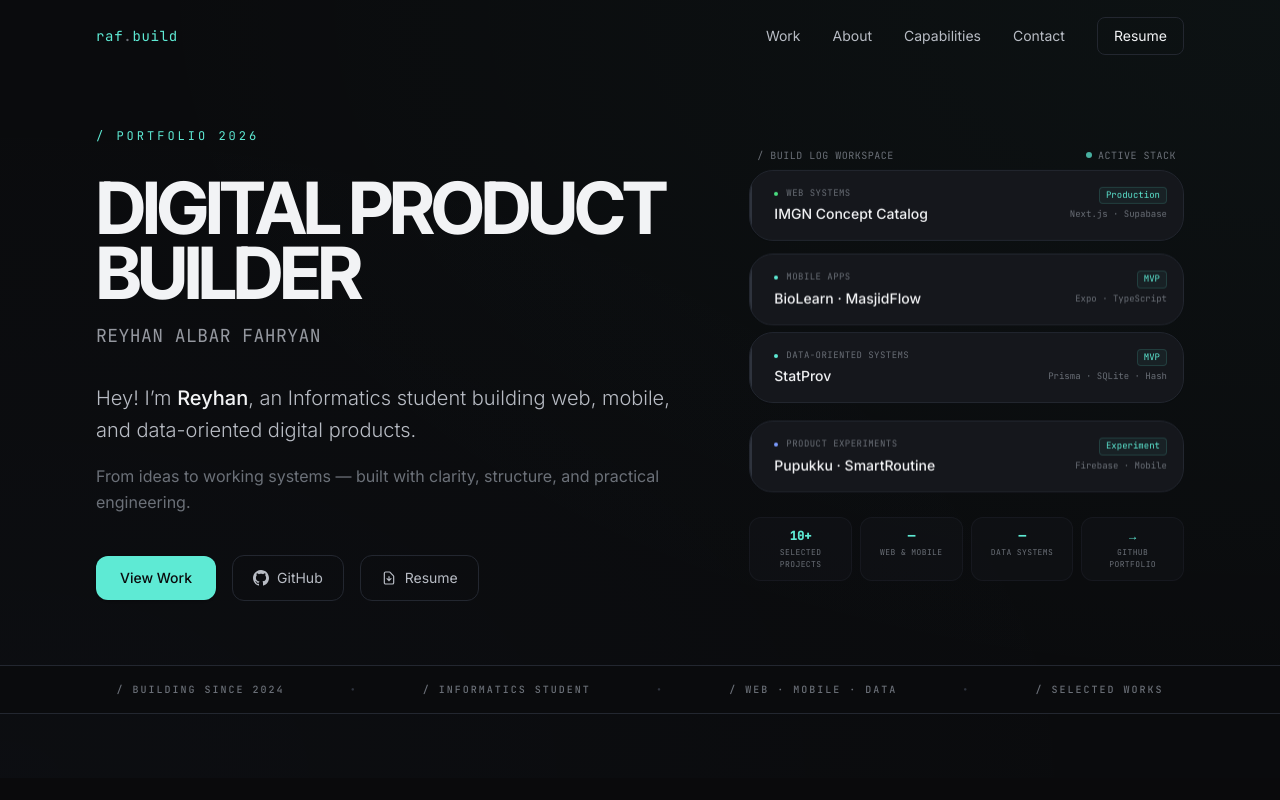
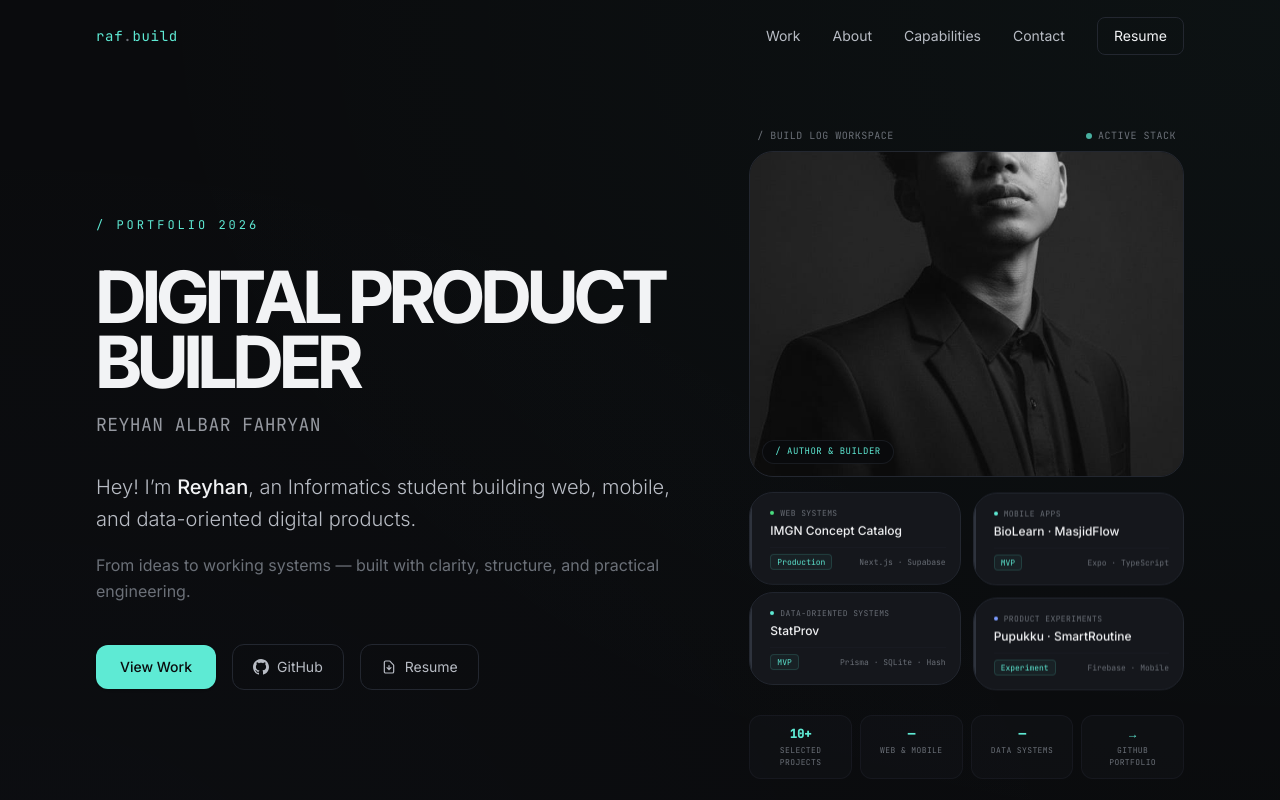
Before and after one commit to Reyyy-05/portfolio-reyhan, an Astro site: page / in a window 1280 px wide. Shown: the top 800 px of the page. Built offline with nearby package versions, Linux system fonts and the light colour scheme; Astro itself is replaced by a stand-in of ours.

Commit message:
feat: add profile picture to hero section and grid stack board

```diff
--- a/src/components/Hero.astro
+++ b/src/components/Hero.astro
@@ -126,31 +126,43 @@ const stats = [
             </span>
           </div>
 
-          <!-- Editorial Card Stack/Board -->
-          <div class="space-y-3 relative">
+          <!-- Profile Picture Visual Card -->
+          <div class="editorial-card card-teal-glow aspect-[4/3] relative overflow-hidden rounded-3xl border border-border/80 bg-surface/50 group reveal">
+            <img
+              src="/profilpicture.jpeg"
+              alt="Portrait of Reyhan Albar Fahryan"
+              class="w-full h-full object-cover object-center grayscale hover:grayscale-0 transition-all duration-500 group-hover:scale-105"
+            />
+            <div class="absolute bottom-3 left-3 bg-bg/85 backdrop-blur-md border border-border/60 rounded-xl px-3 py-1 font-mono text-[9px] text-accent uppercase tracking-wider">
+              / AUTHOR & BUILDER
+            </div>
+          </div>
+
+          <!-- Editorial Card Stack/Board (2x2 Grid) -->
+          <div class="grid grid-cols-1 sm:grid-cols-2 gap-3 relative">
             {boardTiles.map((tile) => (
               <div
                 class:list={[
-                  'editorial-card card-teal-glow p-4 relative overflow-hidden group border border-border/80 bg-surface/90 backdrop-blur-sm',
+                  'editorial-card card-teal-glow p-3.5 relative overflow-hidden group border border-border/80 bg-surface/90 backdrop-blur-sm',
                   tile.animClass,
                 ]}
               >
                 <!-- Subtle left indicator line -->
                 <div class="absolute left-0 top-0 bottom-0 w-[2px] bg-border-strong group-hover:bg-accent transition-colors duration-300"></div>
 
-                <div class="flex items-start justify-between gap-3 pl-2">
-                  <div class="flex-1 min-w-0">
-                    <div class="flex items-center gap-2 mb-1">
+                <div class="flex flex-col justify-between h-full pl-1.5 space-y-2">
+                  <div class="min-w-0">
+                    <div class="flex items-center gap-1.5 mb-1">
                       <span class:list={['w-1 h-1 rounded-full', tile.statusColor]}></span>
-                      <span class="font-mono text-[9px] uppercase tracking-wider text-text-dim">{tile.category}</span>
+                      <span class="font-mono text-[8px] uppercase tracking-wider text-text-dim truncate">{tile.category}</span>
                     </div>
-                    <p class="text-sm text-text font-medium truncate">{tile.project}</p>
+                    <p class="text-xs text-text font-medium truncate">{tile.project}</p>
                   </div>
-                  <div class="flex flex-col items-end gap-1 shrink-0 text-right">
-                    <span class="font-mono text-[9px] text-accent bg-accent/5 border border-accent/15 rounded px-1.5 py-0.25">
+                  <div class="flex justify-between items-center text-left border-t border-border/30 pt-1.5">
+                    <span class="font-mono text-[8px] text-accent bg-accent/5 border border-accent/15 rounded px-1.5 py-0.25">
                       {tile.status}
                     </span>
-                    <span class="font-mono text-[9px] text-text-dim">{tile.meta}</span>
+                    <span class="font-mono text-[8px] text-text-dim">{tile.meta}</span>
                   </div>
                 </div>
               </div>
```
